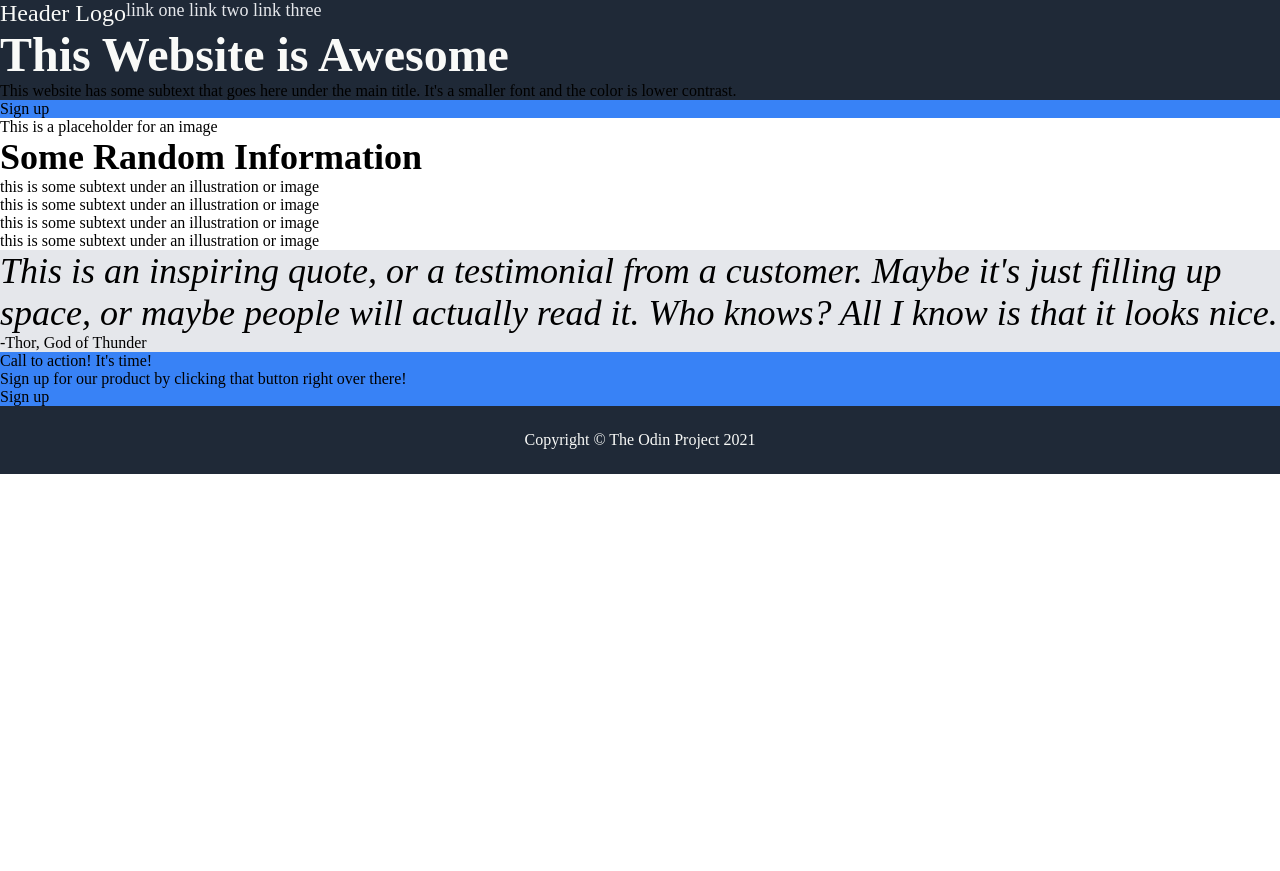
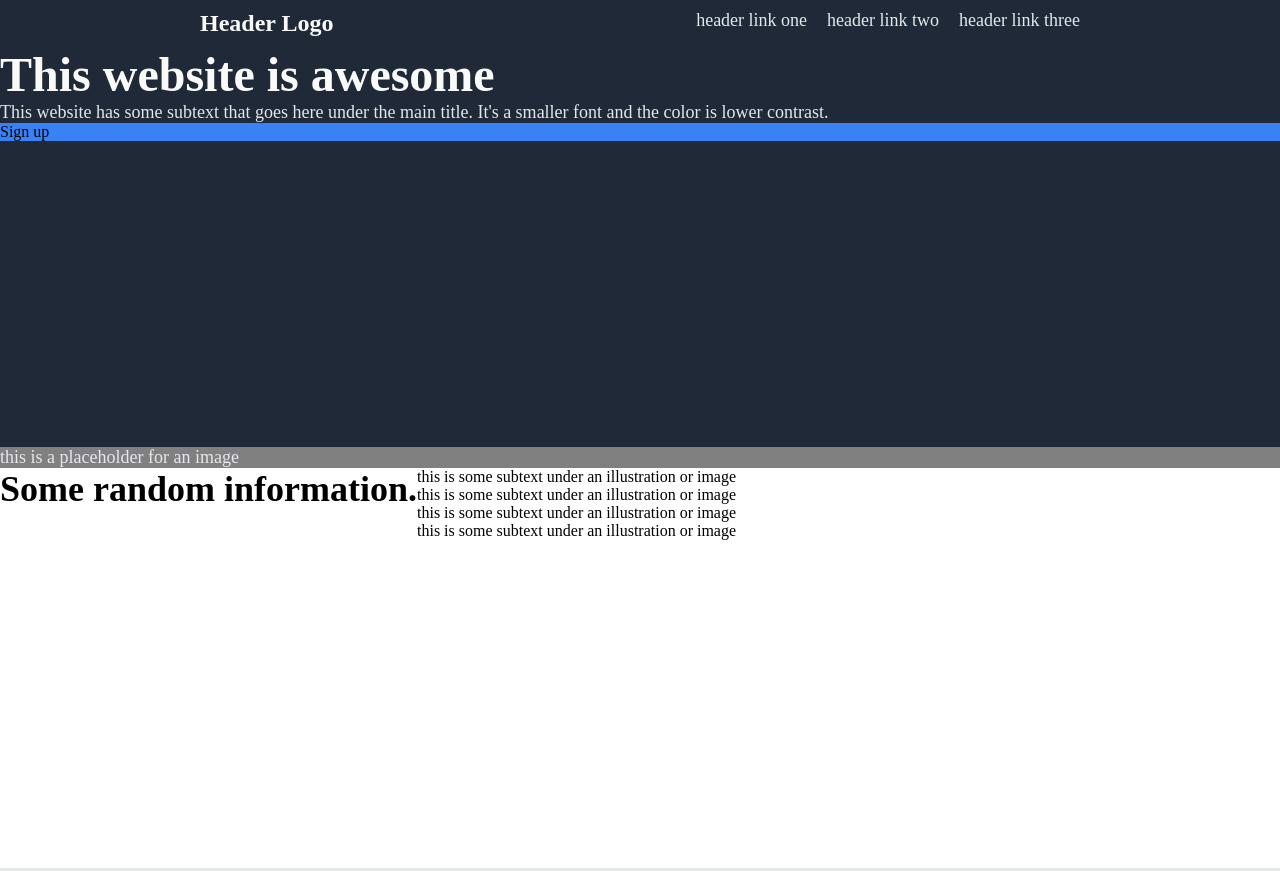
Before and after one commit to BritteanyD/Odin-Landing-Page, a plain HTML site: page index.html in a window 1280 px wide. Shown: the top 871 px of the page. Before the commit the page ends 800 px from the top, so only its background shows below. Drawn offline with Linux system fonts and the light colour scheme.

Commit message:
made alignments- header, footer, and container3

```diff
--- a/index.html
+++ b/index.html
@@ -8,13 +8,17 @@
     <body>
       <div class="header">
         <div class="headertext">Header Logo</div>
-        <div class="top">link one link two link three </div>
+        <div class="top">
+            <div class="links"> header link one </div>
+            <div class="links"> header link two </div>
+            <div class="links"> header link three </div>
+        </div>
       </div>
       <div class="body">
         <div class="container1">
             <div class="awesome">
                 <div class="big-text">
-                    This Website is Awesome
+                    This website is awesome
                 </div>
                 <div class="small-text">
                     This website has some subtext that goes here under the main
@@ -24,10 +28,10 @@
             </div>
         </div>
             <div class="placeholder">
-                <div class="image"> This is a placeholder for an image </div>
+                <div class="image"> this is a placeholder for an image </div>
         </div>
         <div class="container2">
-            <div class="random"> Some Random Information </div>
+            <div class="random"> Some random information. </div>
             <div class="boxes">
                 <div class="box1"></div>
                 <div class="box2"></div>
--- a/stylesheet.css
+++ b/stylesheet.css
@@ -13,20 +13,31 @@ html, body {
 
 .header {
     display: flex;
-
+    justify-content: space-between;
+    padding: 10px 200px;
 }
 
 .headertext {
     font-size: 24px;
+    font-weight:bold;
 }
 
 .top {
+    display: flex;
+    gap: 20px;
+}
+
+.top, .image, .small-text {
     font-size: 18px;
     color:#e5e7eb;
 }
 
 .big-text, .random {
     font-weight: 900;
+}
+
+.placeholder {
+    background-color: grey;
 }
 
 .big-text {
@@ -46,12 +57,26 @@ html, body {
 
 }
 
+.container1, .container2, .container3 {
+    height: 400px;
+}
+
 .container3 {
+    display: flex;
+    flex-direction: column;
     background-color: #e5e7eb;
 }
 
 .quote {
-    font-style: italic;
+    font-style: oblique;
+    margin-top: 128px;
+    padding-inline: 570px;
+}
+
+.thor {
+    display:flex;
+    font-weight: bold;
+    padding-left: 1100px;
 }
 
 .footer {
@@ -60,3 +85,8 @@ html, body {
     align-items: center;
     padding: 25px;
 }
+
+.container2 {
+    display: flex;
+
+}
```
